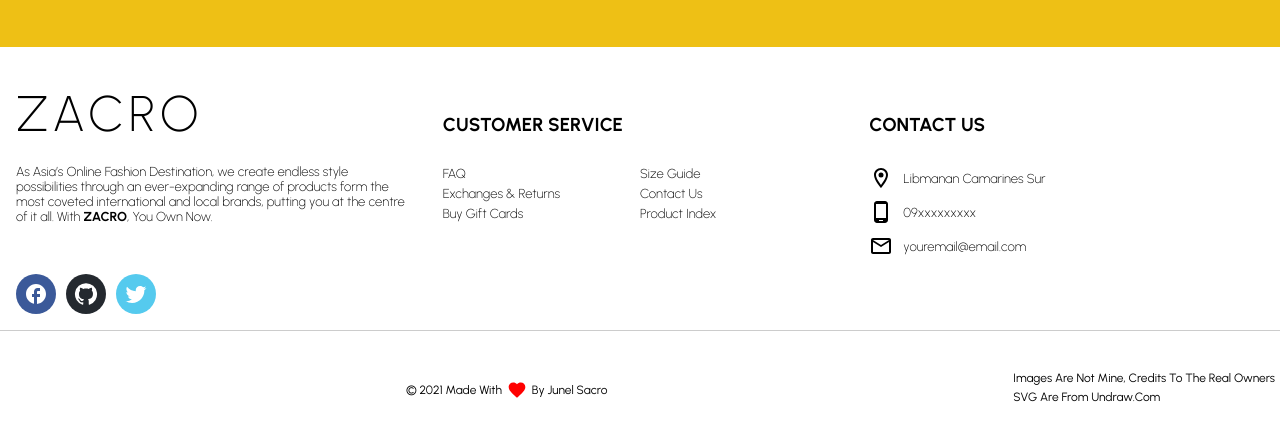
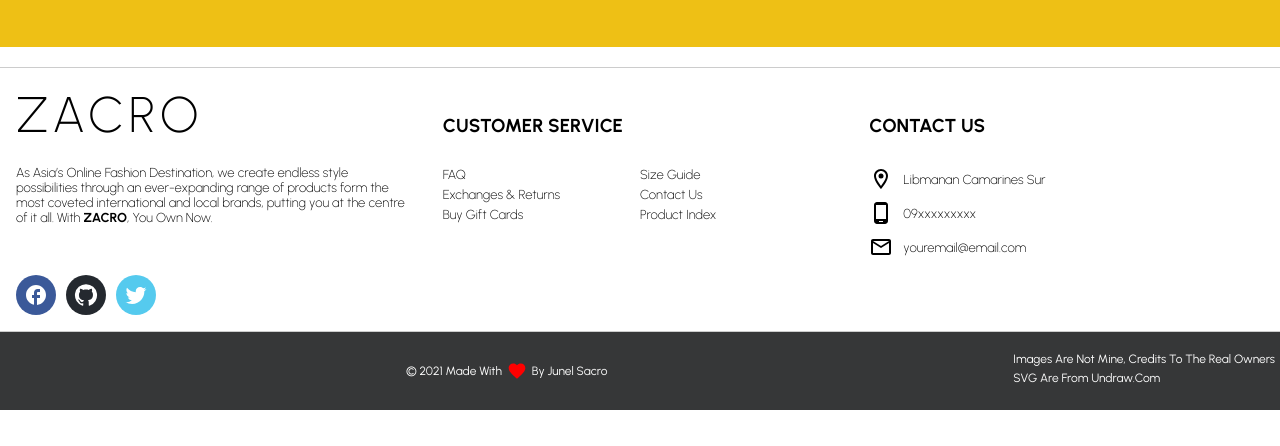
Before and after one commit to zacro14/ecommerce-frontend, a React (Create React App) app: page / in a window 1280 px wide. Shown: the part 2818-3264 px from the top of the page. After the commit the page ends 3228 px from the top, so only its background shows below. Built offline with nearby package versions, Linux system fonts and the light colour scheme.

Commit message:
change color of copyrightcontainer/ add border container

```diff
--- a/src/components/footer/styled_footer.js
+++ b/src/components/footer/styled_footer.js
@@ -5,6 +5,7 @@ export const Container= styled.footer`
     background-color: #fff;
     color:#000;
     margin-top: 1.25rem;
+    border-top: 1px solid #ccc;
 `;
 
 export const DescContainer = styled.div`
@@ -105,9 +106,9 @@ export const ContactItem = styled.div`
 export const CopyrightContainer = styled.div`
     display: flex;
     justify-content: space-between;
-    padding: 2.5rem 0;
-    background-color:#fff;
-    color: #000;
+    padding: 20px 0;
+    background-color: #363738;
+    color: #fff;
     font-size: .75rem;
     text-transform: capitalize;
     border-top: .0625rem solid #ccc;
```
